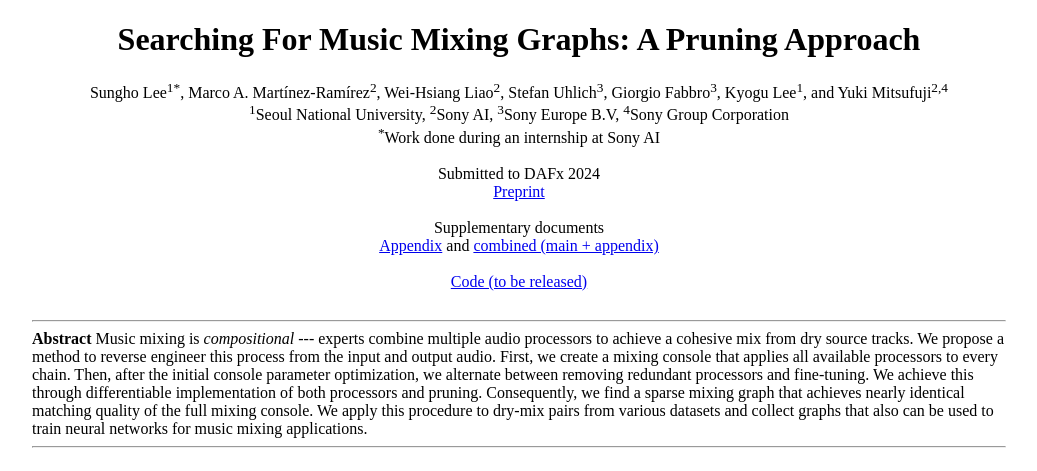
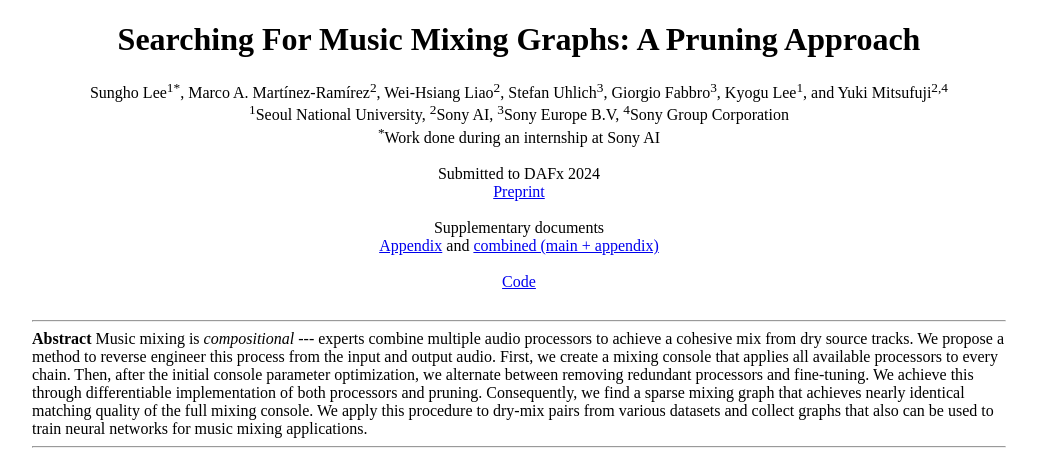
Before and after one commit to sh-lee97/grafx-prune, a plain HTML site: page docs/index.html in a window 1280 px wide. Shown: the top 471 px of the page, without its empty margins (121-1158 px from the left). Drawn offline with nearby package versions, Linux system fonts and the light colour scheme; some packages are replaced by stand-ins of ours.

Commit message:
Update index.html

```diff
--- a/docs/index.html
+++ b/docs/index.html
@@ -52,7 +52,7 @@ MathJax.Hub.Config({
 	<br>
 	  <br>
 
-<a href="https://github.com/sh-lee97/grafx-prune/tree/main">Code (to be released)</a>
+<a href="https://github.com/sh-lee97/grafx-prune/tree/main">Code</a>
   	<br>
     <br>
 <table style="max-width:980px; min-width=400px">
```
